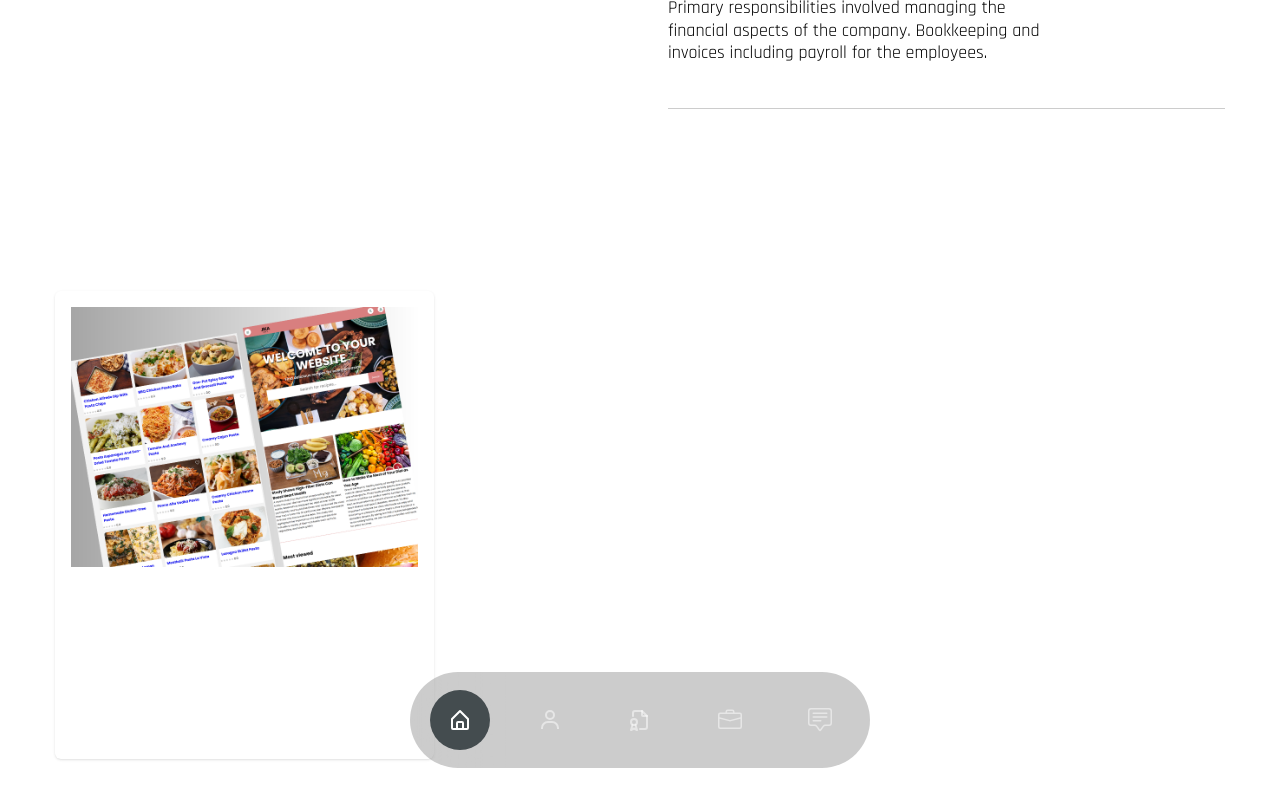
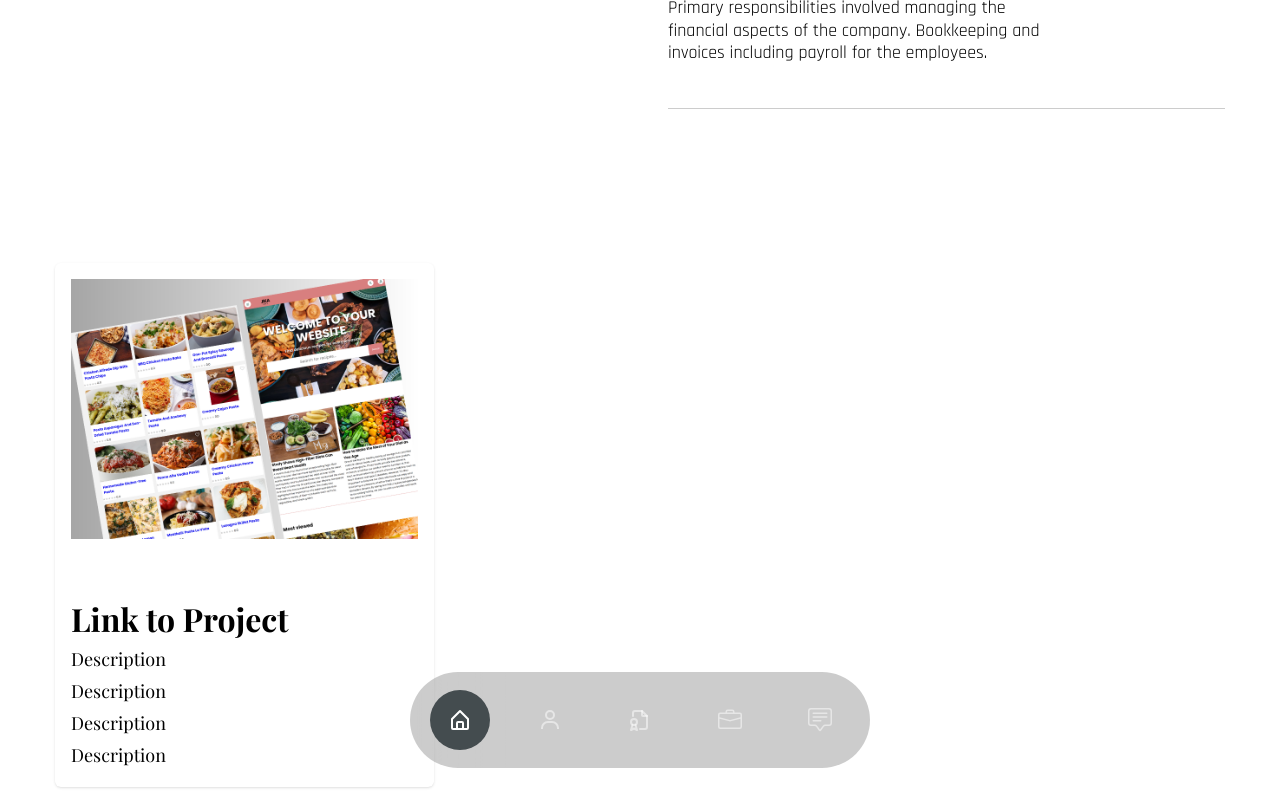
Before and after one commit to Juhniel/Portfolio-reactv2, a React (Vite) app: page / in a window 1280 px wide. Both pictures are taken after a click on the button "View my work". Shown: the part 2215-3015 px from the top of the page. Built offline with nearby package versions, Linux system fonts and the light colour scheme; a web font is replaced by a local one.

Commit message:
projectcard

```diff
--- a/src/components/ProjectCard.jsx
+++ b/src/components/ProjectCard.jsx
@@ -5,7 +5,7 @@ import Img3 from "../assets/project-webshop.png";
 export default function ProductCard() {
 
     return(
-        <div className="dark:bg-zinc-800 rounded-md p-4 shadow h-[26em] relative overflow-hidden">
+        <div className="dark:bg-zinc-800 rounded-md p-4 shadow relative overflow-hidden">
         {/* Image container */}
         <div className="group relative h-62 ">
           {/* Image */}
@@ -13,19 +13,22 @@ export default function ProductCard() {
           {/* Overlay */}
           <div className="group-hover:bg-black/70 group-hover:scale-125 w-full h-full top-0 absolute z-80 transition-all duration-300"></div>
           {/* Pretitle */}
-          <div className="absolute -top-full left-4 group-hover:top-48 transition-all duration-500 z-50">
+          <div className="absolute -top-full left-4 group-hover:top-80 sm:group-hover:top-[2rem] lg:group-hover:top-[13rem] transition-all duration-500 z-50">
             <span className="text-white">#Spring #MySQL #JavaScript #Thymeleaf</span>
           </div>
           {/* Title */}
-          <div className="absolute -bottom-full left-4 group-hover:bottom-0 transition-all duration-700 z-50">
+          <div className="absolute -top-full left-4 group-hover:top-[22rem] sm:group-hover:top-[11rem] lg:group-hover:top-[15rem] transition-all duration-700 z-50">
             <span className="text-3xl text-white">Recipebook</span>
           </div>
         </div>
 
         {/* Card content */}
-        <div className="mt-12">
-          <h2 className="font-bold mb-2">Title</h2>
-          <p>Description</p>
+        <div className="mt-16">
+          <h2 className="font-bold text-[32px] mb-2 text">Link to Project</h2>
+          <p className="text">Description</p>
+          <p className="text">Description</p>
+          <p className="text">Description</p>
+          <p className="text">Description</p>
         </div>
       </div>
     )
```
